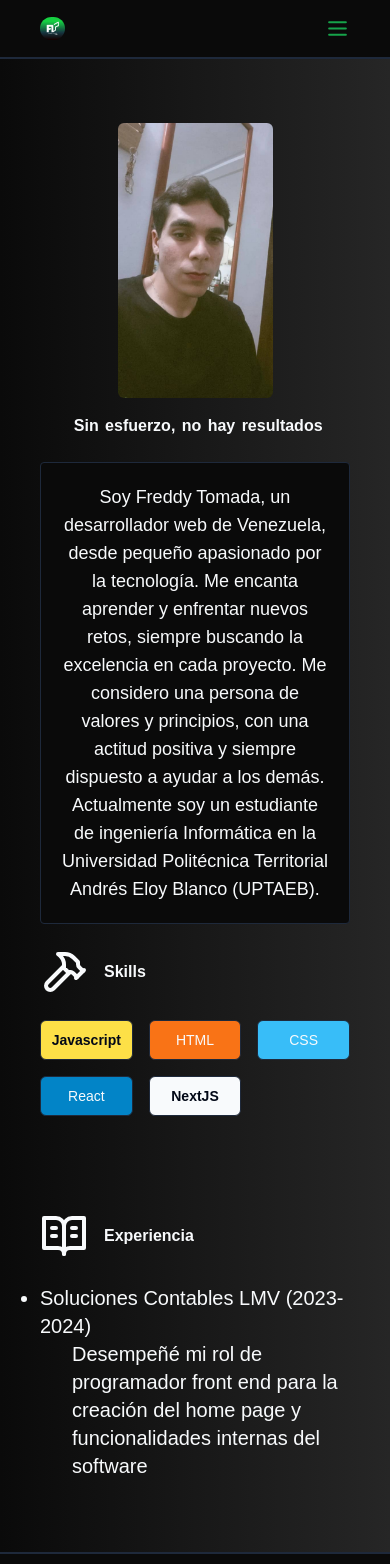
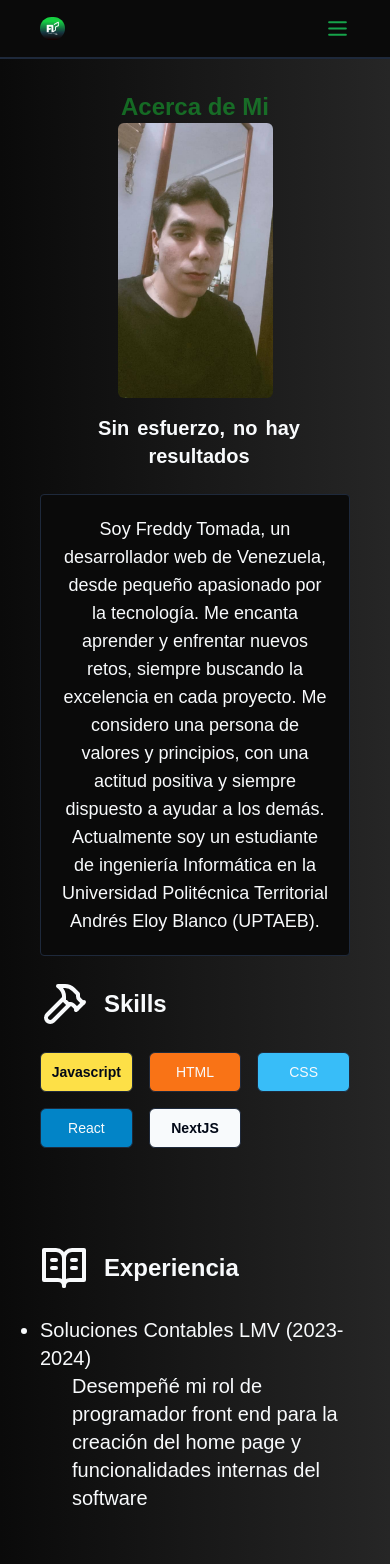
Before and after one commit to freddyval7/portfolio-update, a Next.js app: page /about in a window 390 px wide. Shown: the top 1564 px of the page. Built offline with nearby package versions, Linux system fonts and the light colour scheme; a web font is replaced by a local one.

Commit message:
add more animations and fix responsive text

```diff
--- a/app/about/page.tsx
+++ b/app/about/page.tsx
@@ -15,12 +15,12 @@ export default function Page() {
   return (
     <div className="py-8 px-10 md:px-20 space-y-24 mb-10">
       <section>
-        <h1 className="mx-auto glitch shine text-2xl text-center md:text-5xl w-full md:mt-6 md:mb-14 text-green-600 font-bold">
+        <h1 className="mx-auto brillo text-2xl text-center md:text-5xl w-full md:mt-6 md:mb-14 text-green-600 font-bold">
           Acerca de Mi
         </h1>
         <div className="md:grid grid-cols-2 gap-4 flex flex-col-reverse justify-between text-center md:text-left">
           <div className="space-y-6">
-            <h1 className="md:text-3xl font-bold difuminate">
+            <h1 className="text-xl md:text-3xl font-bold difuminate">
               <span className="difuminate-span">Sin </span>
               <span className="difuminate-span">esfuerzo, </span>
               <span className="difuminate-span">no </span>
@@ -38,7 +38,7 @@ export default function Page() {
             </p>
             <div className="flex items-center gap-4">
               <Hammer className="h-12 w-12" />
-              <h1 className="md:text-4xl font-bold">Skills</h1>
+              <h1 className="text-2xl md:text-4xl font-bold">Skills</h1>
             </div>
             <div>
               <div className="grid grid-cols-3 md:flex md:items-center gap-4">
@@ -87,7 +87,7 @@ export default function Page() {
       <section className="space-y-6">
         <div className="flex items-center gap-4">
           <BookOpenText className="h-12 w-12" />
-          <h1 className="md:text-4xl font-bold">Experiencia</h1>
+          <h1 className="md:text-4xl text-2xl font-bold">Experiencia</h1>
         </div>
         <div>
           <ExperienceList />
--- a/app/globals.css
+++ b/app/globals.css
@@ -123,7 +123,6 @@
 
 .shine {
   position: relative;
-  text-transform: uppercase;
   overflow: hidden;
   background: linear-gradient(90deg, #000, #16A32F, #000);
   background-repeat: no-repeat;
@@ -131,6 +130,21 @@
   animation: animate 5s linear infinite;
   -webkit-background-clip: text;
   -webkit-text-fill-color: rgba(255, 255, 255, 0);
+}
+
+.brillo {
+  color: #16A32F;
+  text-decoration: none;
+  display: inline-block;
+  position: relative;
+  -webkit-mask-image: linear-gradient(-75deg, rgba(0,0,0,.6) 30%, #000 50%, rgba(0,0,0,.6) 70%);
+  -webkit-mask-size: 200%;
+  animation: shine 2s linear infinite;
+}
+
+@keyframes shine {
+  from { -webkit-mask-position: 150%; }
+  to { -webkit-mask-position: -50%; }
 }
 
 @keyframes animate {
--- a/app/page.tsx
+++ b/app/page.tsx
@@ -23,9 +23,11 @@ export default function Page() {
       <section>
         <div className="flex items-center justify-between flex-col-reverse gap-4 md:flex-row text-center md:text-left">
           <div className="space-y-6">
-            <h1 className="md:text-3xl">
+            <h1 className="text-xl md:text-3xl">
               Hola, soy Freddy,{" "}
-              <span className="text-green-500">un desarrollador Web.</span>
+              <span className="text-green-500 shine">
+                un desarrollador Web.
+              </span>
             </h1>
             <p className="text-accent-foreground">
               Busco constantemente retos para crecer y ser mejor.
@@ -64,7 +66,7 @@ export default function Page() {
       <section className="space-y-6">
         <div className="flex items-center gap-4">
           <Share2 className="h-12 w-12" />
-          <h1 className="md:text-4xl font-bold">Social</h1>
+          <h1 className="text-2xl md:text-4xl font-bold">Social</h1>
         </div>
         <div>
           <div className="flex items-center gap-4">
@@ -102,11 +104,11 @@ export default function Page() {
       <section className="space-y-6">
         <div className="flex items-center gap-4">
           <Star className="h-12 w-12" />
-          <h1 className="md:text-4xl font-bold">Proyectos</h1>
+          <h1 className="text-2xl md:text-4xl font-bold">Proyectos</h1>
         </div>
         <div>
           <div className="flex items-center justify-between">
-            <h2 className="md:text-3xl text-green-500 font-bold">
+            <h2 className="text-xl md:text-3xl text-green-500 font-bold">
               Amable Conti
             </h2>
             <Button>
@@ -141,12 +143,17 @@ export default function Page() {
             </div>
           </div>
         </div>
-        <Link href="/projects">
-          <Button size={"lg"} className="flex items-center gap-2 mx-auto mt-4">
-            <span className="font-bold">Ver más</span>
-            <MousePointerClick className="h-4 w-4" />
+        <div className="w-full flex justify-center">
+          <Button
+            size={"lg"}
+            className="duration-200 transition-all mt-4 hover:scale-110 group"
+          >
+            <Link className="flex items-center gap-2" href="/projects">
+              <span className="font-bold">Ver más</span>
+              <MousePointerClick className="h-4 w-4 group-hover:animate-pulse group-hover:scale-110" />
+            </Link>
           </Button>
-        </Link>
+        </div>
       </section>
     </div>
   );
--- a/app/projects/page.tsx
+++ b/app/projects/page.tsx
@@ -10,7 +10,7 @@ export default function Page() {
       <section className="space-y-6">
         <div>
           <div className="flex items-center justify-between">
-            <h2 className="md:text-3xl text-green-500 font-bold">
+            <h2 className="text-xl md:text-3xl text-green-500 font-bold">
               Amable Conti
             </h2>
             <Button>
```
